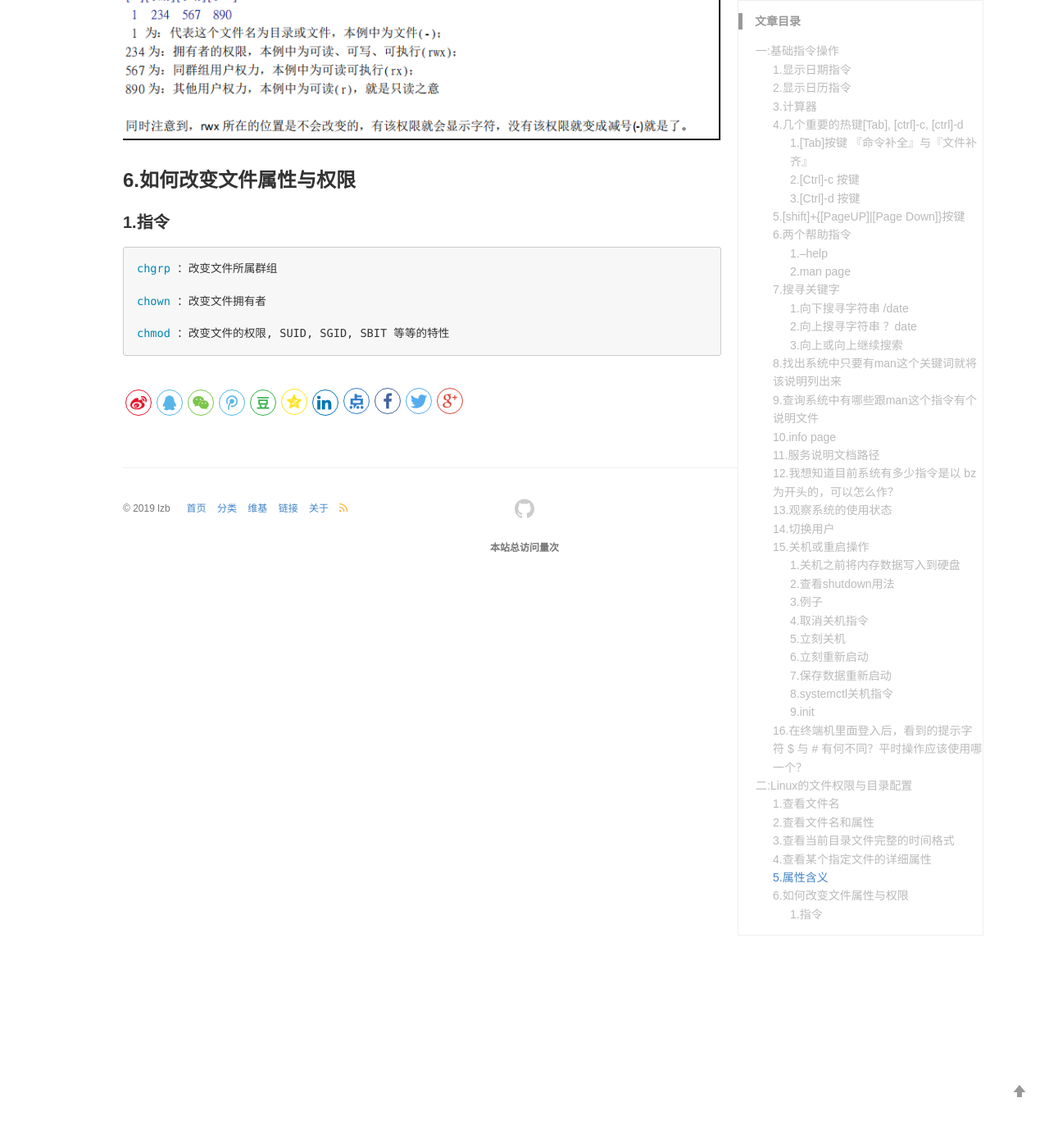
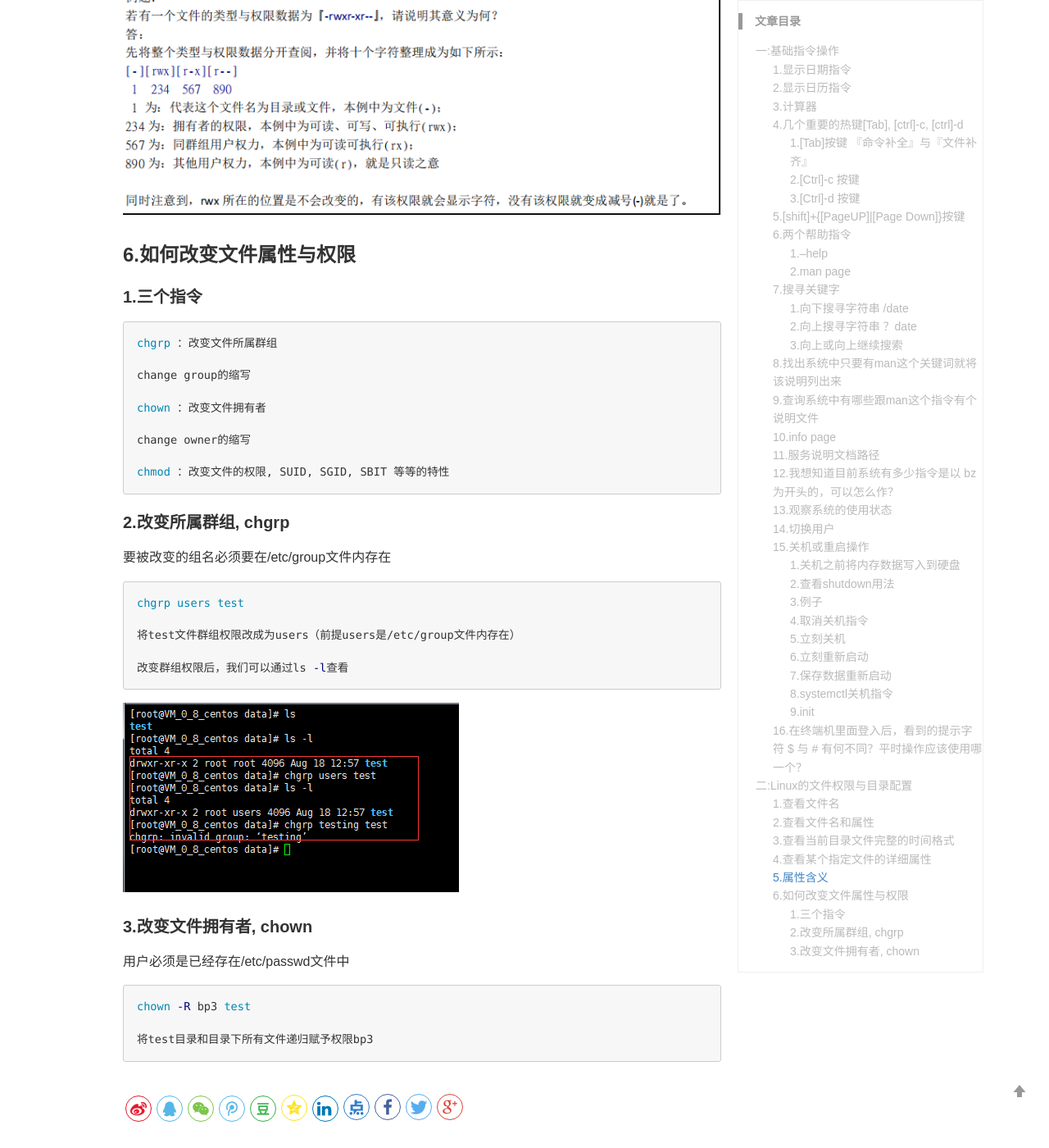
Before and after one commit to lizb0907/lizb0907.github.io, a Jekyll site: the page built from _posts/linux/2019-08-16-Linux-in-action.md, in a window 1280 px wide and 1400 px high, scrolled down 8570 px. Shown: the whole window at 82% size. Built offline with Jekyll 4.4.1, drawn with Linux system fonts in a browser that asks for light colours; comment, search, counter and statistics services are not loaded; some of the changed text lies outside the part shown.

Commit message:
update linux in action 001

````diff
--- a/_posts/linux/2019-08-16-Linux-in-action.md
+++ b/_posts/linux/2019-08-16-Linux-in-action.md
@@ -285,7 +285,9 @@ ls
 
 ### 2.查看文件名和属性
 ```sh
-ls -al
+ls -al  包括显示隐藏文件
+
+ls -l   不显示隐藏文件
 ```
 
 ### 3.查看当前目录文件完整的时间格式
@@ -312,12 +314,38 @@ ls -al shadow
 
 ### 6.如何改变文件属性与权限
 
-#### 1.指令
+#### 1.三个指令
 
 ```sh
 chgrp ：改变文件所属群组
 
+change group的缩写
+
 chown ：改变文件拥有者
+
+change owner的缩写
 
 chmod ：改变文件的权限, SUID, SGID, SBIT 等等的特性
 ```
+
+#### 2.改变所属群组, chgrp
+
+要被改变的组名必须要在/etc/group文件内存在
+
+```sh
+chgrp users test
+
+将test文件群组权限改成为users（前提users是/etc/group文件内存在）
+
+改变群组权限后，我们可以通过ls -l查看
+```
+![](/images/posts/linux/3.png)
+
+#### 3.改变文件拥有者, chown
+
+用户必须是已经存在/etc/passwd文件中
+```sh
+chown -R bp3 test
+
+将test目录和目录下所有文件递归赋予权限bp3
+```
````
Also changed, not shown: images/posts/linux/3.png (added).
